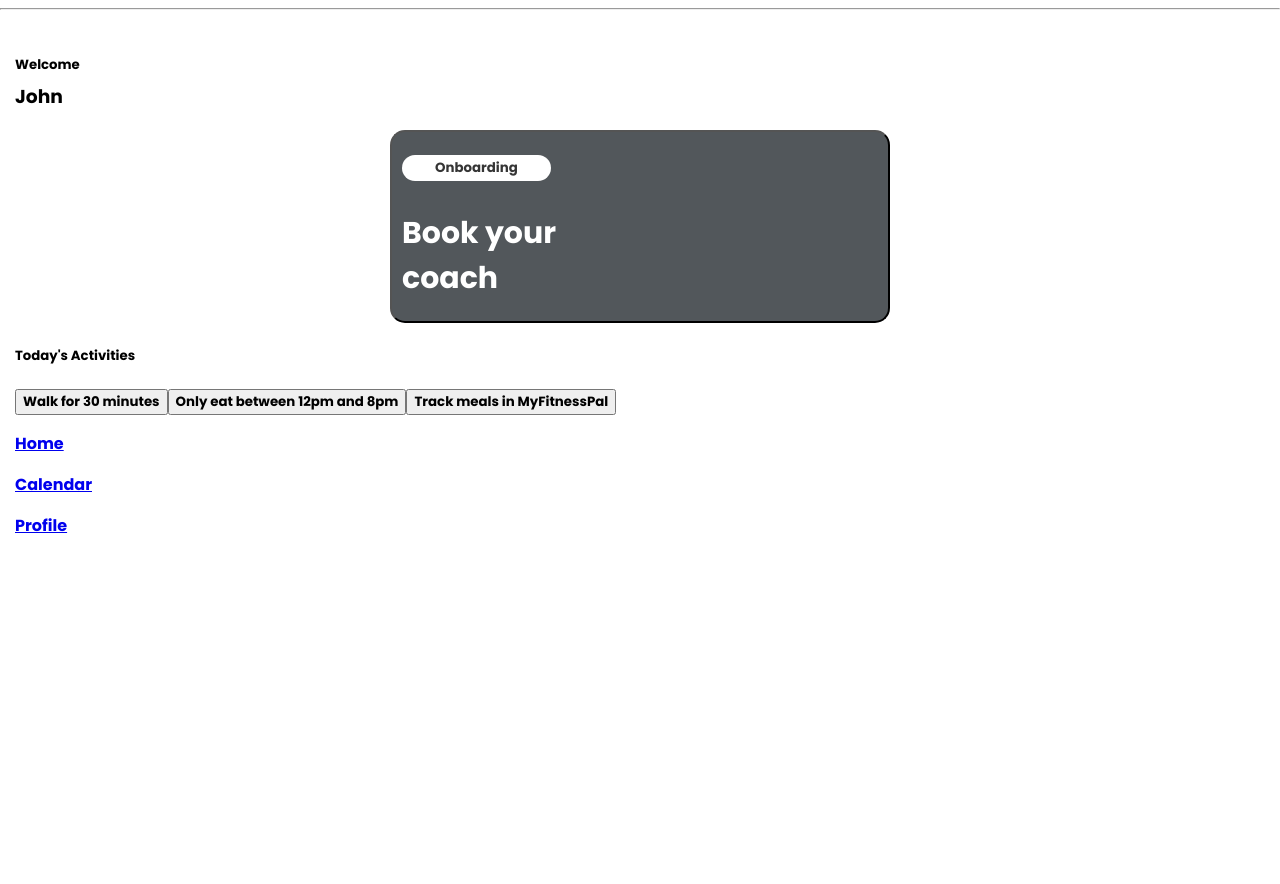
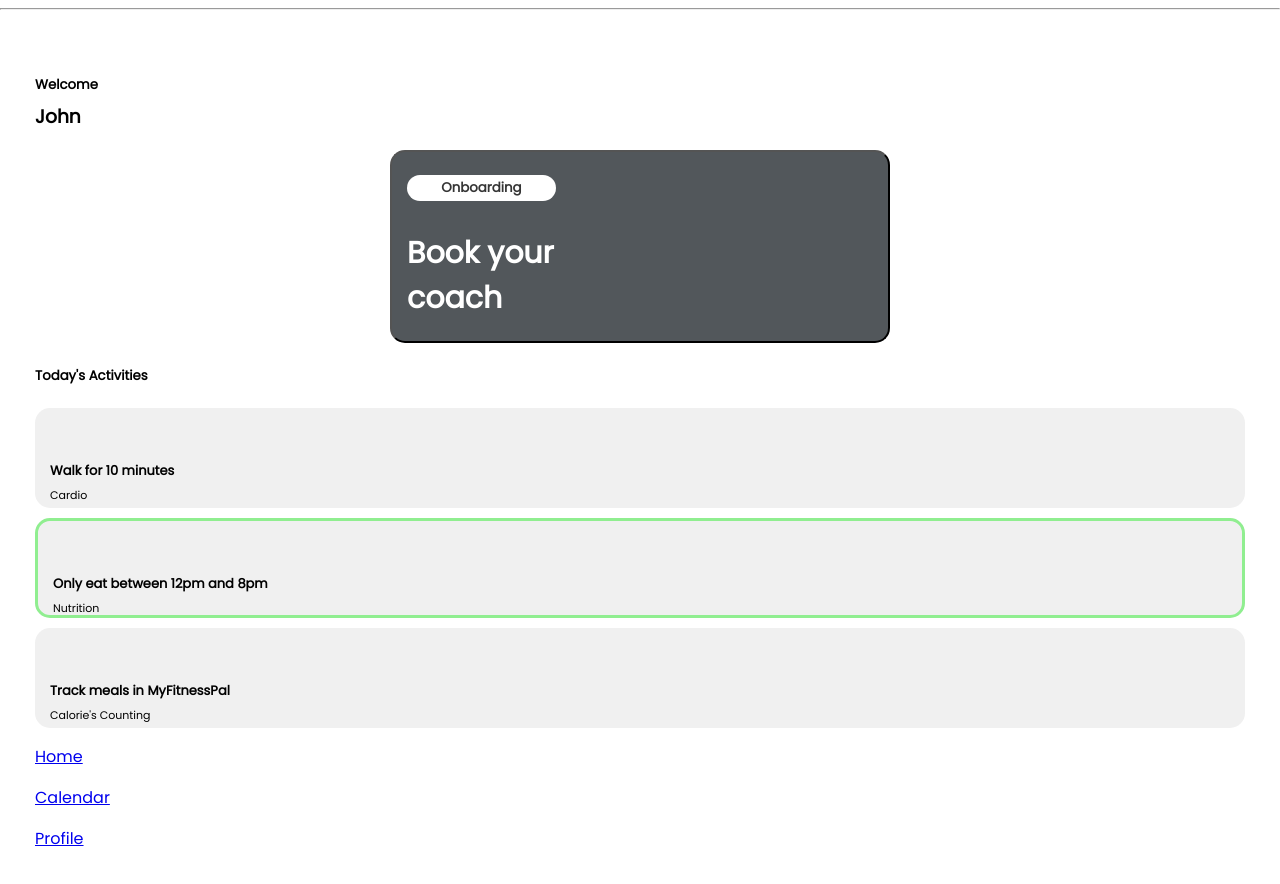
Before and after one commit to officiallyakshay/Lina-Health, a React (Create React App) app: page / in a window 1280 px wide. Shown: the top 884 px of the page. Before the commit the page ends 800 px from the top, so only its background shows below. Built offline with nearby package versions, Linux system fonts and the light colour scheme.

Commit message:
Added nav to each page. CLose to being done with Home page

```diff
--- a/src/App.css
+++ b/src/App.css
@@ -1,11 +1,11 @@
-@import url('https://fonts.googleapis.com/css2?family=Poppins:wght@700&display=swap');
+@import url('https://fonts.googleapis.com/css2?family=Poppins:&display=swap');
 
 * {
   font-family: 'Poppins', sans-serif;
 }
 
 .home {
-  padding: 15px;
+  padding: 35px;
 }
 
 .welcome {
@@ -34,6 +34,7 @@
   background-color: white;
   width: 30%;
   padding: 3px;
+  margin-left: 5px;
 }
 
 .coachtext {
@@ -42,13 +43,52 @@
   font-size: 30px;
   text-align: start;
   margin-bottom: 10px;
-
+  margin-left: 5px;
 }
 
 .todaysActivities {
 
 }
 
+.actButtonGreen {
+  background-color: #F0F0F0;
+  border-radius: 15px;
+  display: block;
+  margin: 10px 0;
+  padding: 10px;
+  width: 100%;
+  height: 100px;
+  border: 3px solid lightgreen;
+}
+
+.actButton {
+  background-color: #F0F0F0;
+  border-radius: 15px;
+  display: block;
+  margin: 10px 0;
+  padding: 10px;
+  width: 100%;
+  height: 100px;
+  border: none;
+}
+
+.actButtonText {
+  text-align: left;
+  font-size: 14px;
+  padding-top: 30px;
+  font-weight: 700;
+  font-size: 13px;
+  margin-left: 5px;
+}
+
+.actButtonText2 {
+  text-align: left;
+  font-weight: 100;
+  font-size: 11px;
+  margin-top: -7px;
+  margin-left: 5px;
+}
+
 .navbar {
 
 }
--- /dev/null
+++ b/src/BottomNav.js
@@ -0,0 +1,20 @@
+import React from 'react';
+import './App.css';
+
+function BottomNav() {
+  return (
+    <div className="navbar">
+      <a href="/">
+        <p>Home</p>
+      </a>
+      <a href="/calendar">
+        <p>Calendar</p>
+      </a>
+      <a href="/profile">
+        <p>Profile</p>
+      </a>
+    </div>
+  );
+}
+
+export default BottomNav;
--- a/src/Calendar.js
+++ b/src/Calendar.js
@@ -1,8 +1,12 @@
 import React from 'react';
+import BottomNav from './BottomNav';
 
 function Calendar() {
   return (
-    <h5>Hello from Calendar</h5>
+    <div>
+      <h5>Hello from Calendar</h5>
+      <BottomNav />
+    </div>
   );
 }
 
--- a/src/Home.js
+++ b/src/Home.js
@@ -1,5 +1,6 @@
 import React from 'react';
 import './App.css';
+import BottomNav from './BottomNav';
 
 function Home() {
   return (
@@ -17,23 +18,27 @@ function Home() {
       <div className="todaysActivities">
         <h5>Today's Activities</h5>
         <div>
-          <button>Walk for 30 minutes</button>
-          <button>Only eat between 12pm and 8pm</button>
-          <button>Track meals in MyFitnessPal</button>
+          <button className="actButton">
+            <p className="actButtonText">
+              Walk for 10 minutes
+            </p>
+            <p className="actButtonText2">Cardio</p>
+          </button>
+          <button className="actButtonGreen">
+            <p className="actButtonText">
+              Only eat between 12pm and 8pm
+            </p>
+            <p className="actButtonText2">Nutrition</p>
+          </button>
+          <button className="actButton">
+            <p className="actButtonText">
+              Track meals in MyFitnessPal
+            </p>
+            <p className="actButtonText2">Calorie's Counting</p>
+          </button>
         </div>
       </div>
-      <div className="navbar">
-        <a href="/">
-          <p>Home</p>
-        </a>
-        <a href="/calendar">
-          <p>Calendar</p>
-        </a>
-        <a href="/profile">
-          <p>Profile</p>
-        </a>
-        {/* navbar */}
-      </div>
+      <BottomNav />
     </div>
   );
 }
--- a/src/Profile.js
+++ b/src/Profile.js
@@ -1,8 +1,12 @@
 import React from 'react';
+import BottomNav from './BottomNav';
 
 function Profile() {
   return (
-    <h5>Hello from Profile</h5>
+    <div>
+      <h5>Hello from Profile</h5>
+      <BottomNav />
+    </div>
   );
 }
 
```
